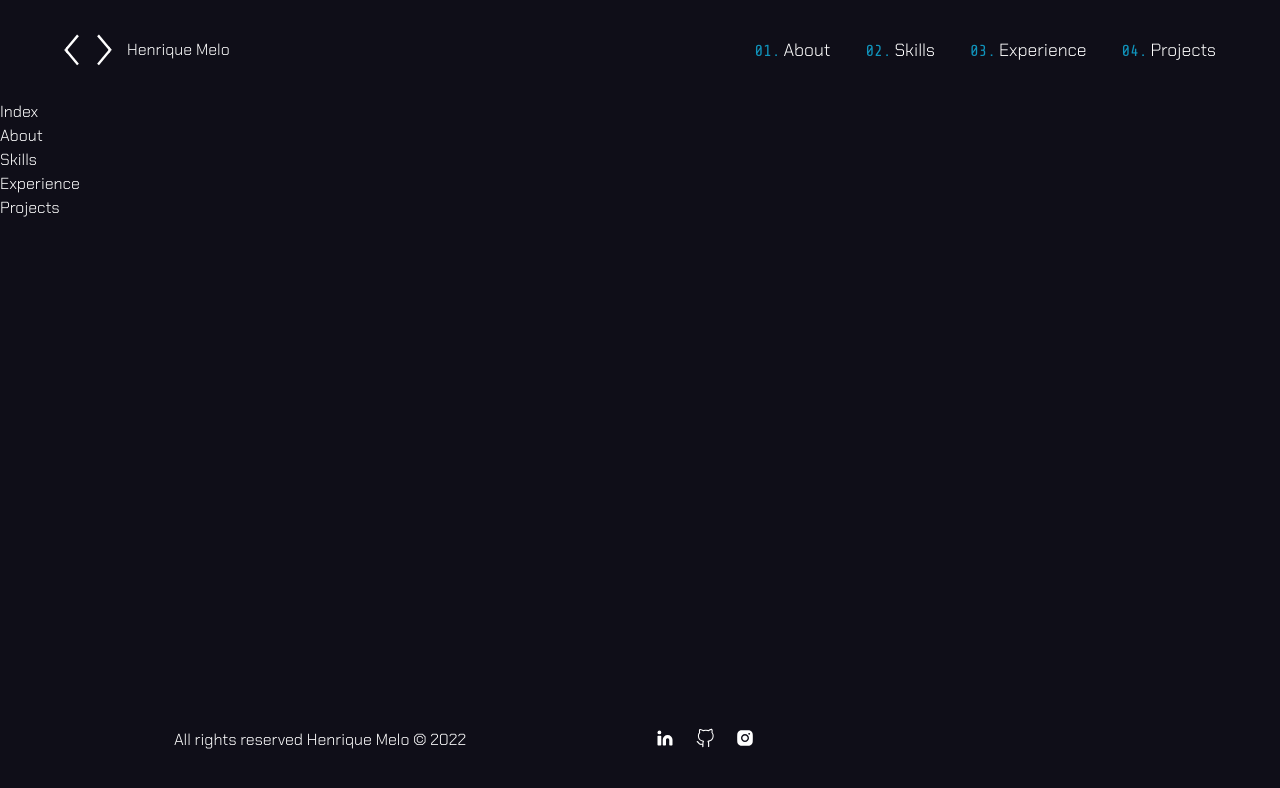
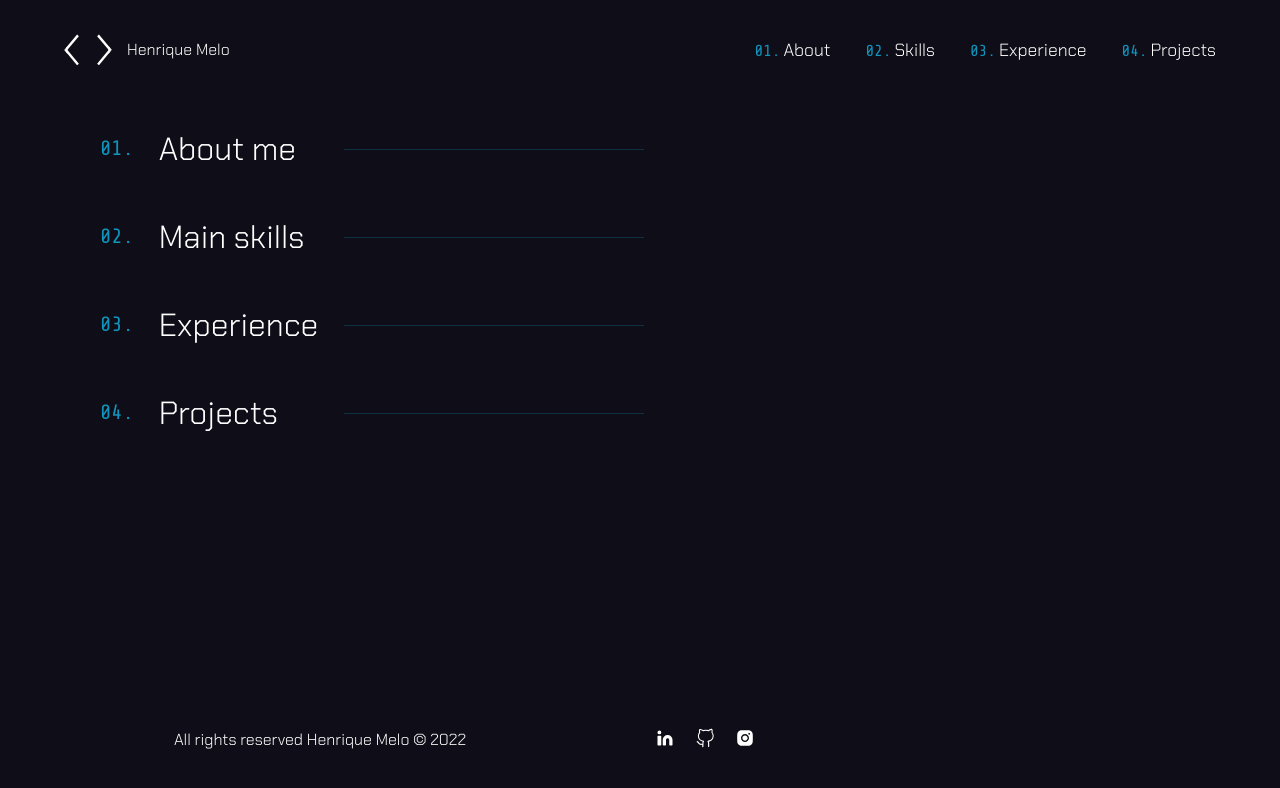
Before and after one commit to HenriqueAmorim20/henriquemelodev, a Nuxt app: page / in a window 1280 px wide. Shown: the top 788 px of the page. Built offline with nearby package versions, Linux system fonts and the light colour scheme.

Commit message:
Default header for all sections

```diff
--- a/components/about.vue
+++ b/components/about.vue
@@ -1,5 +1,11 @@
 <template>
-  <div>About</div>
+  <div id="about" class="main">
+    <div class="header">
+      <span class="header-order">01.</span>
+      <span class="header-name">About me</span>
+      <div class="header-divider" />
+    </div>
+  </div>
 </template>
 
 <script>
--- a/components/experience.vue
+++ b/components/experience.vue
@@ -1,5 +1,11 @@
 <template>
-  <div>Experience</div>
+  <div id="about" class="main">
+    <div class="header">
+      <span class="header-order">03.</span>
+      <span class="header-name">Experience</span>
+      <div class="header-divider" />
+    </div>
+  </div>
 </template>
 
 <script>
--- a/components/projects.vue
+++ b/components/projects.vue
@@ -1,5 +1,11 @@
 <template>
-  <div>Projects</div>
+  <div id="about" class="main">
+    <div class="header">
+      <span class="header-order">04.</span>
+      <span class="header-name">Projects</span>
+      <div class="header-divider" />
+    </div>
+  </div>
 </template>
 
 <script>
--- a/components/skills.vue
+++ b/components/skills.vue
@@ -1,5 +1,11 @@
 <template>
-  <div>Skills</div>
+  <div id="skills" class="main">
+    <div class="header">
+      <span class="header-order">02.</span>
+      <span class="header-name">Main skills</span>
+      <div class="header-divider" />
+    </div>
+  </div>
 </template>
 
 <script>
--- a/layouts/default.vue
+++ b/layouts/default.vue
@@ -50,4 +50,31 @@ body {
   src: url("~/assets/ShareTechMono-Regular.ttf") format("truetype");
 }
 
+.main {
+  max-width: 1100px;
+  margin: 0 auto !important;
+}
+
+.header {
+  display: flex;
+  align-items: center;
+  padding: 10px 10px 0 !important;
+}
+.header-name {
+  min-width: 210px;
+  font-size: 2rem !important;
+  padding: 15px 25px !important;
+}
+
+.header-order {
+  font-size: 1.3rem;
+  font-family: "tech" !important;
+  color: #1094bc !important;
+}
+
+.header-divider {
+  width: 300px;
+  border-bottom: 1px solid #1094bc41;
+}
+
 </style>
--- a/pages/index.vue
+++ b/pages/index.vue
@@ -1,6 +1,5 @@
 <template>
   <div>
-    Index
     <About />
     <Skills />
     <Experience />
```
